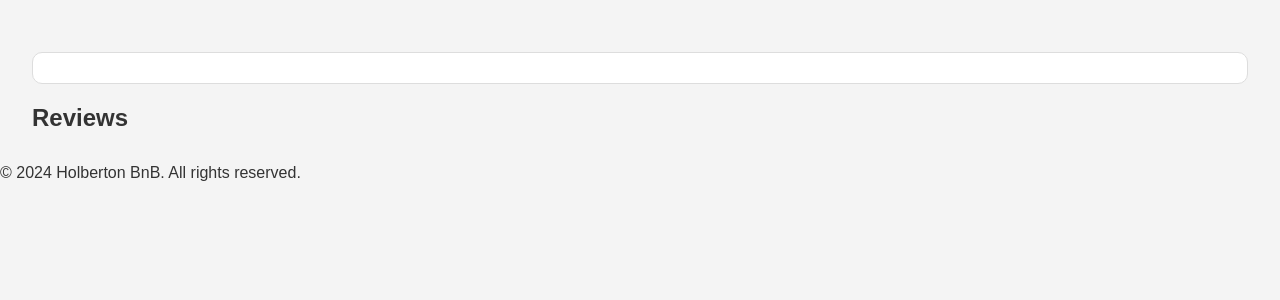
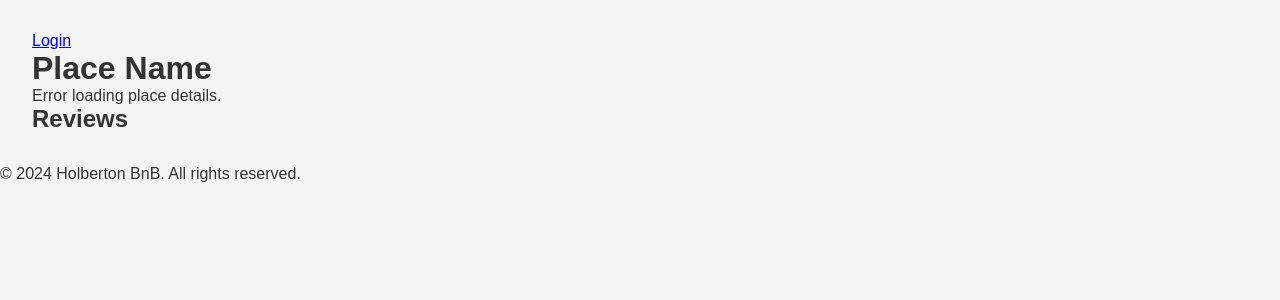
Before and after one commit to markjoehayes/holbertonschool-hbnb, a Flask app: page /place/7f7b75ef-1e8c-482c-82bd-f780b35df223 in a window 1280 px wide. Shown: the part 132-432 px from the top of the page. Run offline with Flask 3, Linux system fonts and the light colour scheme.

Commit message:
html/js reviews

```diff
--- a/part4/hbnb/app/static/js/places.js
+++ b/part4/hbnb/app/static/js/places.js
@@ -1,6 +1,10 @@
-// ---------------- UTILITY FUNCTIONS ----------------
+document.addEventListener('DOMContentLoaded', () => {
+    const placeDetailsSection = document.getElementById('place-details');
+    const addReviewSection = document.getElementById('add-review');
 
-// Get a cookie value by name
+    if (!placeDetailsSection) return; // Exit if not on place details page
+
+    // Helper to get cookie
     function getCookie(name) {
         const cookies = document.cookie.split(';');
         for (let cookie of cookies) {
@@ -10,118 +14,130 @@ function getCookie(name) {
         return null;
     }
 
-// Display login error messages
-function showLoginError(message) {
-    let errorBox = document.getElementById("login-error");
-
-    if (!errorBox) {
-        errorBox = document.createElement("div");
-        errorBox.id = "login-error";
-        errorBox.style.color = "red";
-        errorBox.style.marginTop = "10px";
-        const loginForm = document.getElementById("login-form");
-        if (loginForm) loginForm.appendChild(errorBox);
+    // Extract place ID from URL query string
+    function getPlaceIdFromURL() {
+        const params = new URLSearchParams(window.location.search);
+        return params.get('id');
     }
 
-    errorBox.textContent = message;
+    const placeId = getPlaceIdFromURL();
+    const token = getCookie('token');
+
+    // Show/hide review form based on authentication
+    if (!token) {
+        if (addReviewSection) addReviewSection.style.display = 'none';
+    } else {
+        if (addReviewSection) addReviewSection.style.display = 'block';
     }
 
-// ---------------- LOGIN / LOGOUT ----------------
-async function loginUser(email, password) {
+    // Fetch place details from API
+    async function fetchPlaceDetails() {
         try {
-        const response = await fetch("/api/v1/auth/login", {
-            method: "POST",
-            headers: { "Content-Type": "application/json" },
-            body: JSON.stringify({ email, password }),
-            credentials: "include"
+            const response = await fetch(`/api/v1/places/${placeId}`, {
+                method: 'GET',
+                headers: {
+                    'Content-Type': 'application/json',
+                    ...(token && { 'Authorization': `Bearer ${token}` })
+                }
             });
 
-        if (response.ok) {
-            const data = await response.json();
-            document.cookie = `token=${data.access_token}; path=/`;
-            window.location.href = "/";
-        } else {
-            const err = await response.json();
-            showLoginError(err.message || "Invalid email or password");
-        }
+            if (!response.ok) throw new Error(`HTTP error! status: ${response.status}`);
+            const place = await response.json();
+            displayPlaceDetails(place);
         } catch (error) {
-        showLoginError("Network error — check if API is running");
-        console.error("Login error:", error);
+            console.error("Error fetching place details:", error);
+            placeDetailsSection.innerHTML = "<p>Failed to load place details.</p>";
         }
     }
 
-window.logout = function () {
-    fetch("/api/v1/auth/logout", { method: "POST", credentials: "include" })
-        .then(res => res.json())
-        .then(() => { window.location.href = "/login"; })
-        .catch(err => console.error("Logout error:", err));
-};
+    // Display place details dynamically
+    function displayPlaceDetails(place) {
+        placeDetailsSection.innerHTML = '';
 
-// ---------------- EVENT LISTENERS ----------------
-document.addEventListener('DOMContentLoaded', () => {
-    // ---------------- LOGIN FORM ----------------
-    const loginForm = document.getElementById('login-form');
-    if (loginForm) {
-        loginForm.addEventListener('submit', async (event) => {
-            event.preventDefault();
-            const email = document.getElementById('email').value.trim();
-            const password = document.getElementById('password').value.trim();
-            await loginUser(email, password);
+        const title = document.createElement('h2');
+        title.textContent = place.name;
+        placeDetailsSection.appendChild(title);
+
+        const desc = document.createElement('p');
+        desc.textContent = place.description;
+        placeDetailsSection.appendChild(desc);
+
+        const location = document.createElement('p');
+        location.innerHTML = `<strong>Location:</strong> ${place.city}, ${place.state}`;
+        placeDetailsSection.appendChild(location);
+
+        const price = document.createElement('p');
+        price.innerHTML = `<strong>Price:</strong> $${place.price}`;
+        placeDetailsSection.appendChild(price);
+
+        if (place.amenities && place.amenities.length > 0) {
+            const amenities = document.createElement('ul');
+            amenities.innerHTML = `<strong>Amenities:</strong>`;
+            place.amenities.forEach(a => {
+                const li = document.createElement('li');
+                li.textContent = a.name;
+                amenities.appendChild(li);
             });
+            placeDetailsSection.appendChild(amenities);
         }
 
-    // ---------------- MAIN PAGE / PLACES ----------------
-    const placesGrid = document.getElementById('placesGrid');
-    const loginLink = document.getElementById('login-link');
-    const priceFilter = document.getElementById('price-filter');
-
-    if (!placesGrid) return; // Exit if not on main page
-
-    // Populate price filter dropdown
-    function populatePriceFilter() {
-        if (!priceFilter) return;
-        const options = [10, 50, 100, 'All'];
-        priceFilter.innerHTML = '';
-        options.forEach(opt => {
-            const optionElement = document.createElement('option');
-            optionElement.value = opt;
-            optionElement.textContent = opt;
-            priceFilter.appendChild(optionElement);
+        if (place.reviews && place.reviews.length > 0) {
+            const reviews = document.createElement('div');
+            reviews.innerHTML = `<h3>Reviews</h3>`;
+            place.reviews.forEach(r => {
+                const reviewDiv = document.createElement('div');
+                reviewDiv.className = 'review';
+                reviewDiv.innerHTML = `<strong>${r.user_name}:</strong> ${r.text}`;
+                reviews.appendChild(reviewDiv);
             });
-    }
-    populatePriceFilter();
-
-    // Filter places by price
-    if (priceFilter) {
-        priceFilter.addEventListener('change', (event) => {
-            const selectedPrice = event.target.value;
-            const places = document.querySelectorAll('#placesGrid .place');
-            places.forEach(place => {
-                const price = parseFloat(place.dataset.price);
-                if (selectedPrice === 'All' || price <= parseFloat(selectedPrice)) {
-                    place.style.display = 'block';
-                } else {
-                    place.style.display = 'none';
-                }
-            });
-        });
-    }
-
-    // Check user authentication and fetch places
-    function checkAuthentication() {
-        const token = getCookie('token');
-        if (!token) {
-            if (loginLink) loginLink.style.display = 'block';
-        } else {
-            if (loginLink) loginLink.style.display = 'none';
-            fetchPlaces(token);
+            placeDetailsSection.appendChild(reviews);
         }
     }
 
-    // Fetch places from API
-    async function fetchPlaces(token) {
+    // Initialize
+    fetchPlaceDetails();
+});
+
+document.addEventListener('DOMContentLoaded', () => {
+    const placeDetailsSection = document.getElementById('place-details');
+    const addReviewSection = document.getElementById('add-review');
+    const reviewForm = document.getElementById('review-form');
+
+    if (!placeDetailsSection) return;  // Exit if not on place page
+
+    // Helper: get cookie by name
+    function getCookie(name) {
+        const cookies = document.cookie.split(';');
+        for (let cookie of cookies) {
+            const [key, value] = cookie.trim().split('=');
+            if (key === name) return decodeURIComponent(value);
+        }
+        return null;
+    }
+
+    // Extract place ID from URL
+    function getPlaceIdFromURL() {
+        const params = new URLSearchParams(window.location.search);
+        return params.get('place_id');  // assumes URL is ?place_id=<id>
+    }
+
+    const placeId = getPlaceIdFromURL();
+    const token = getCookie('token');
+
+    // Show/hide add review form based on authentication
+    if (!token) {
+        addReviewSection.style.display = 'none';
+        document.getElementById('login-link').style.display = 'block';
+    } else {
+        addReviewSection.style.display = 'block';
+        document.getElementById('login-link').style.display = 'none';
+        fetchPlaceDetails(token, placeId);
+    }
+
+    // Fetch place details from API
+    async function fetchPlaceDetails(token, placeId) {
         try {
-            const response = await fetch("/api/v1/places", {
+            const response = await fetch(`/api/v1/places/${placeId}`, {
                 method: "GET",
                 headers: {
                     "Content-Type": "application/json",
@@ -130,30 +146,180 @@ document.addEventListener('DOMContentLoaded', () => {
             });
 
             if (!response.ok) throw new Error(`HTTP error! status: ${response.status}`);
-            const places = await response.json();
-            displayPlaces(places);
+            const place = await response.json();
+            displayPlaceDetails(place);
+
         } catch (error) {
-            console.error("Error fetching places:", error);
+            console.error("Error fetching place details:", error);
         }
     }
 
-    // Display places in #placesGrid
-    function displayPlaces(places) {
-        placesGrid.innerHTML = '';
-        places.forEach(place => {
-            const div = document.createElement('div');
-            div.className = 'place';
-            div.dataset.price = place.price;
-            div.innerHTML = `
-                <h3>${place.name}</h3>
+    // Render place details
+    function displayPlaceDetails(place) {
+        placeDetailsSection.innerHTML = `
+            <h2>${place.name}</h2>
             <p>${place.description}</p>
             <p><strong>Location:</strong> ${place.city}, ${place.state}</p>
             <p><strong>Price:</strong> $${place.price}</p>
+            <p><strong>Amenities:</strong> ${place.amenities.join(', ')}</p>
+            <h3>Reviews:</h3>
+            <ul id="reviews-list">
+                ${place.reviews.map(r => `<li>${r.user}: ${r.text}</li>`).join('')}
+            </ul>
         `;
-            placesGrid.appendChild(div);
+    }
+
+    // Handle review form submission
+    if (reviewForm) {
+        reviewForm.addEventListener('submit', async (event) => {
+            event.preventDefault();
+            const reviewText = document.getElementById('review-text').value.trim();
+            if (!reviewText) return;
+
+            try {
+                const response = await fetch(`/api/v1/places/${placeId}/reviews`, {
+                    method: "POST",
+                    headers: {
+                        "Content-Type": "application/json",
+                        "Authorization": `Bearer ${token}`
+                    },
+                    body: JSON.stringify({ text: reviewText })
+                });
+
+                if (!response.ok) throw new Error(`HTTP error! status: ${response.status}`);
+                const newReview = await response.json();
+
+                // Add new review to the list
+                const reviewsList = document.getElementById('reviews-list');
+                const li = document.createElement('li');
+                li.textContent = `${newReview.user}: ${newReview.text}`;
+                reviewsList.appendChild(li);
+
+                // Clear the form
+                reviewForm.reset();
+
+            } catch (error) {
+                console.error("Error submitting review:", error);
+            }
+        });
+    }
+});
+
+// -------------------- EXISTING LOGIN / LOGOUT / MAIN PAGE CODE ABOVE --------------------
+// (keep everything you already have)
+
+// -------------------- PLACE DETAILS (Task 3) --------------------
+document.addEventListener('DOMContentLoaded', () => {
+    const placeDetailsSection = document.getElementById('place-details');
+    const addReviewSection = document.getElementById('add-review');
+    const reviewForm = document.getElementById('review-form');
+
+    if (!placeDetailsSection) return; // Only run on place page
+
+    // -------------------- Helper: Get cookie --------------------
+    function getCookie(name) {
+        const cookies = document.cookie.split(';');
+        for (let cookie of cookies) {
+            const [key, value] = cookie.trim().split('=');
+            if (key === name) return decodeURIComponent(value);
+        }
+        return null;
+    }
+
+    // -------------------- Get Place ID from URL --------------------
+    function getPlaceIdFromURL() {
+        const params = new URLSearchParams(window.location.search);
+        return params.get('id'); // expects ?id=<place_id>
+    }
+
+    const placeId = getPlaceIdFromURL();
+    const token = getCookie('token');
+
+    // -------------------- Check authentication --------------------
+    if (!token) {
+        if (addReviewSection) addReviewSection.style.display = 'none';
+    } else {
+        if (addReviewSection) addReviewSection.style.display = 'block';
+    }
+
+    // -------------------- Fetch Place Details --------------------
+    async function fetchPlaceDetails() {
+        try {
+            const response = await fetch(`/api/v1/places/${placeId}`, {
+                method: 'GET',
+                headers: {
+                    'Content-Type': 'application/json',
+                    ...(token ? { 'Authorization': `Bearer ${token}` } : {})
+                }
+            });
+
+            if (!response.ok) throw new Error(`HTTP error! status: ${response.status}`);
+
+            const place = await response.json();
+            displayPlaceDetails(place);
+
+        } catch (error) {
+            console.error("Error fetching place details:", error);
+            placeDetailsSection.innerHTML = '<p>Error loading place details.</p>';
+        }
+    }
+
+    // -------------------- Display Place Details --------------------
+    function displayPlaceDetails(place) {
+        placeDetailsSection.innerHTML = `
+            <h2>${place.name}</h2>
+            <p>${place.description}</p>
+            <p><strong>Location:</strong> ${place.city}, ${place.state}</p>
+            <p><strong>Price:</strong> $${place.price}</p>
+            <p><strong>Amenities:</strong> ${place.amenities.map(a => a.name).join(', ')}</p>
+            <div id="reviews-section">
+                <h3>Reviews</h3>
+                ${place.reviews.length === 0 ? '<p>No reviews yet</p>' : ''}
+                <ul id="reviews-list">
+                    ${place.reviews.map(r => `<li>${r.user_name}: ${r.text}</li>`).join('')}
+                </ul>
+            </div>
+        `;
+    }
+
+    // -------------------- Submit a Review --------------------
+    if (reviewForm) {
+        reviewForm.addEventListener('submit', async (event) => {
+            event.preventDefault();
+
+            const reviewText = document.getElementById('review-text').value.trim();
+            if (!reviewText) return;
+
+            try {
+                const response = await fetch(`/api/v1/places/${placeId}/reviews`, {
+                    method: 'POST',
+                    headers: {
+                        'Content-Type': 'application/json',
+                        'Authorization': `Bearer ${token}`
+                    },
+                    body: JSON.stringify({ text: reviewText })
+                });
+
+                if (!response.ok) throw new Error(`HTTP error! status: ${response.status}`);
+
+                const newReview = await response.json();
+                const reviewsList = document.getElementById('reviews-list');
+                if (reviewsList) {
+                    const li = document.createElement('li');
+                    li.textContent = `${newReview.user_name}: ${newReview.text}`;
+                    reviewsList.appendChild(li);
+                }
+
+                // Clear form
+                document.getElementById('review-text').value = '';
+
+            } catch (error) {
+                console.error("Error submitting review:", error);
+                alert('Failed to submit review.');
+            }
         });
     }
 
-    // Initial authentication check
-    checkAuthentication();
+    // -------------------- Initialize --------------------
+    fetchPlaceDetails();
 });
--- a/part4/hbnb/app/templates/place.html
+++ b/part4/hbnb/app/templates/place.html
@@ -1,33 +1,37 @@
 {% extends "base.html" %}
 
-{% block title %}Place Details - Holberton BnB{% endblock %}
+{% block title %}Holberton BnB - Place Details{% endblock %}
 
 {% block content %}
-<div class="place-details" id="placeDetails">
-    <!-- JS populates: name, host, price, description, amenities -->
+<!-- Login link (shown only if user is not authenticated) -->
+<a id="login-link" href="/login" style="display: none;">Login</a>
+
+<div class="place-container">
+    <h1 id="place-name">Place Name</h1>
+
+    <div id="place-details">
+        <!-- Place details will be dynamically inserted via JS -->
+    </div>
+
+    <!-- Add Review Section (shown only if user is authenticated) -->
+    <div id="add-review" style="display: none;">
+        <h2>Add a Review</h2>
+        <form id="review-form">
+            <label for="review-text">Your Review:</label><br>
+            <textarea id="review-text" name="review-text" rows="4" cols="50"></textarea><br>
+            <button type="submit">Submit Review</button>
+        </form>
+        <div id="review-error" style="color: red; margin-top: 10px;"></div>
+    </div>
+
+    <!-- Reviews List -->
+    <div id="reviews-list">
+        <h2>Reviews</h2>
+        <!-- Reviews will be dynamically inserted via JS -->
+    </div>
 </div>
-
-<h2>Reviews</h2>
-<div id="reviews" class="reviews-container">
-    <!-- JS populates review cards -->
-</div>
-
-{% if current_user is defined and current_user.is_authenticated %}
-<div class="add-review">
-    <h3>Add a Review</h3>
-    <form id="reviewForm" class="review-form">
-        <label for="review-text">Review:</label>
-        <textarea id="review-text" required></textarea>
-
-        <label for="rating">Rating (1-5):</label>
-        <input type="number" id="rating" min="1" max="5" required>
-
-        <button type="submit" class="submit-btn">Submit</button>
-    </form>
-</div>
-{% endif %}
 {% endblock %}
 
 {% block scripts %}
-<script src="{{ url_for('static', filename='js/place.js') }}"></script>
+<script src="{{ url_for('static', filename='js/places.js') }}"></script>
 {% endblock %}
```
Lines whose indentation alone changed are shown as unchanged.
